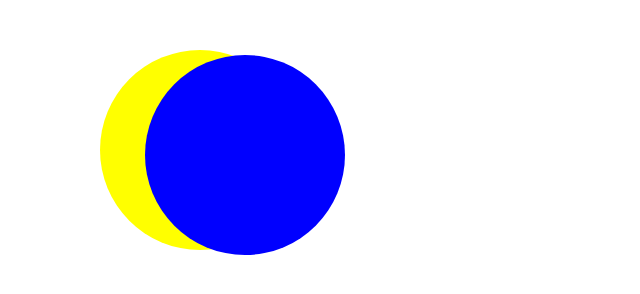
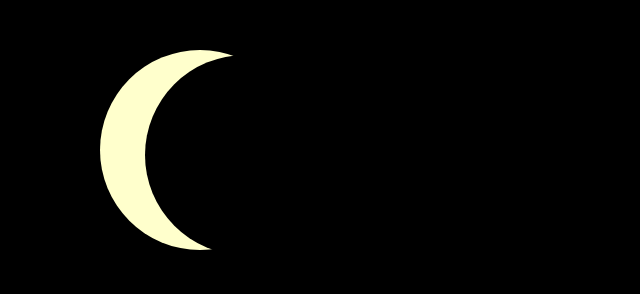
Before and after one commit to ygnoh/Do-it-html-css, a plain HTML site: page chap06/moon.html in a window 1280 px wide. Shown: the whole page, without its empty margins (0-640 px from the left). Drawn offline with Linux system fonts and the light colour scheme.

Commit message:
초승달 그리기 완성

```diff
--- a/chap06/moon.html
+++ b/chap06/moon.html
@@ -6,11 +6,15 @@
     <title>Document</title>
 
     <style>
+        body {
+            background-color: #000;
+        }
+
         #circle1 {
             position: absolute;
             left: 100px;
             top: 50px;
-            background-color: yellow;
+            background-color: #ffc;
             width: 200px;
             height: 200px;
             -webkit-border-radius: 100px;
@@ -21,7 +25,7 @@
             position: absolute;
             left: 145px;
             top: 55px;
-            background-color: blue;
+            background-color: #000;
             width: 200px;
             height: 200px;
             -webkit-border-radius: 100px;
```
